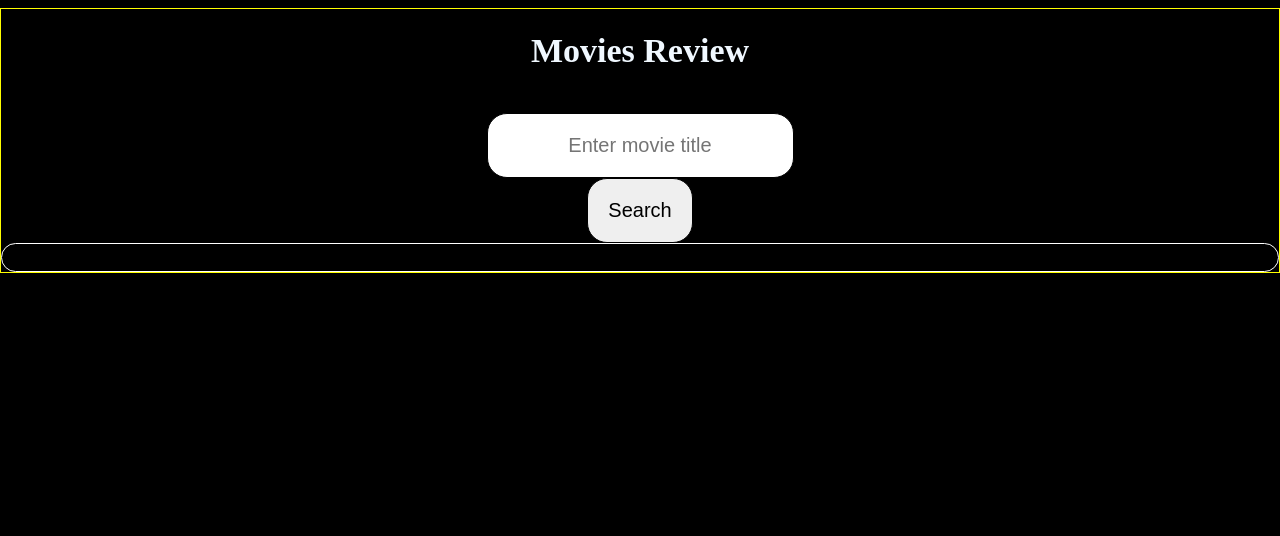
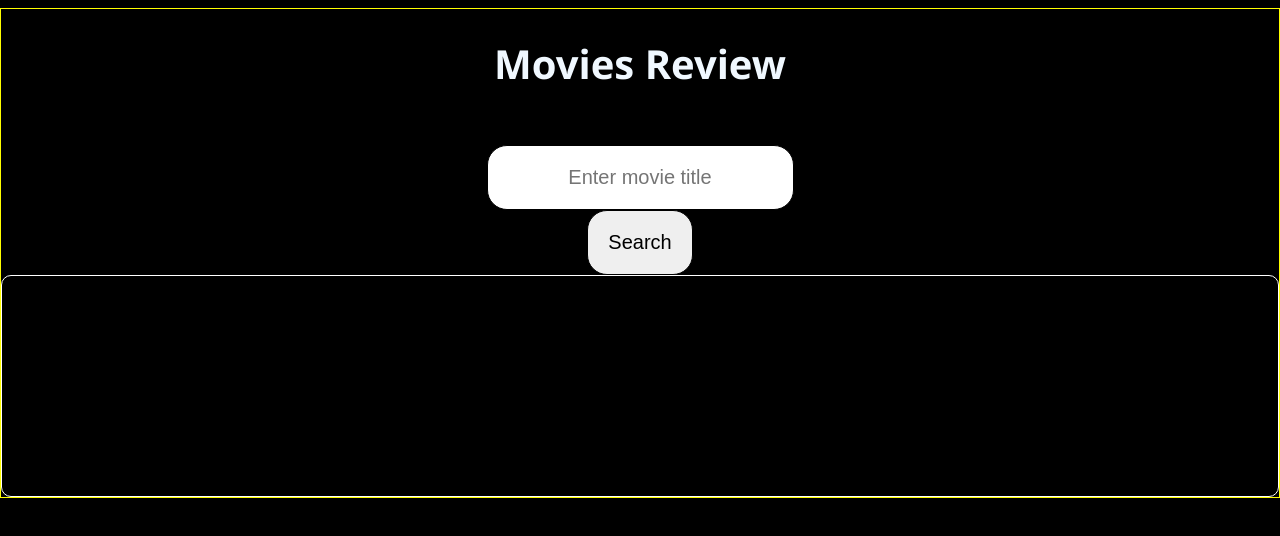
Before and after one commit to zeraiadhanom/Capstone_API, a plain HTML site: page index.html in a window 1280 px wide. Both pictures are taken after typing "Sample" into the empty fields and a click on the button "Search". Drawn offline with nearby package versions, Linux system fonts and the light colour scheme; no server answers.

Commit message:
changes updated to fix picture size

```diff
--- a/app.js
+++ b/app.js
@@ -6,30 +6,40 @@ const apiKey = '20b7f5cb0ac546e6bd0d8944a2b34cd1'
 
 const url = "https://api.nytimes.com/svc/movies/v2/reviews/search.json?critics-pick=Y&apikey=" + apiKey;
 
-function movieReviews(title) {
+function movieReviews(searchData) {
 
-  let fullURL = `${url}&query:${title}`
+  let fullURL = `${url}&query=${searchData}`;
+
   fetch(fullURL)
-  //console.log(fullURL)
     .then(response => response.json())
       .then(responseJson => {
-        //console.log(responseJson)
         displayResults(responseJson)
         })
-      .catch(error => alert('Something went wrong. Try again later.'));
+      .catch(error => console.log('Something went wrong. Try again later.'));
 }
 
-//why this is not working?
+  // looping throuh API array
  function displayResults(responseJson) {
+   //clean any displayed item;
+   $('.list').html('');
+
+       // Show a retry message if user enters invalid input or if item is not availble;
+
+   if(responseJson.results.length === 0) {
+     $('#notFound').removeClass('hidden')
+     $('#notFound').html('No movie availble with your search. Please try again.')
+
+   }
+
+     // looping through list of movies
     for (let i = 0; i < responseJson.results.length; i++){
-   // console.log(responseJson.results[i].display_title);
 
-  // Below line makes image is to link to anther image with high resolution
-   /* let newLink = responseJson.results[i].multimedia.src.split('-');
-    responseJson.results[i].multimedia.src = newLink[0] + "-superJumbo.jpg?quality=90&auto=webp"; */
+      //format image link
+      let newLink = responseJson.results[i].multimedia.src.split('-');
 
-         $('#results').html('')
-         $('#results').append(`<li class="list-group">
+ // display result on hml
+
+         $('.list').append(`<li class="list-group">
          <img src="${responseJson.results[i].multimedia.src}" class="img-thumbnail" </li>
          <section>
          <h1>${responseJson.results[i].display_title}</h1>
@@ -39,22 +49,18 @@ function movieReviews(title) {
          <p>${"Updated date: " + " " + responseJson.results[i].date_updated}</p>
          <a href=${responseJson.results[i].link.url}>${responseJson.results[i].display_title}</a>
         </section>`);
-
     }
 }
 
-
+// event listner; input search item and assign to searchData varibale.
 function watchForm() {
   $('.js-search-form').submit(function(event){
     event.preventDefault();
    const searchData = $('.js-query-title').val();
-     console.log(searchData);
     $('.js-query-title').val('');
 
    movieReviews(searchData);
   });
 }
 
-//$(movieReviews);
-//$(displayResults);
 $(watchForm);
--- a/index.html
+++ b/index.html
@@ -19,10 +19,10 @@
             <input type="text" class="js-query-title" placeholder="Enter movie title">
             <button class="hidden" id="submit" type="submit">Search</button>
         </form>
-        <div class="hidden" id="results">
+        <section class="hidden" id="results">
           <ul class="list"> </ul>
-
-        </div>
+        <section class="hidden" id="notFound" </sectin>
+        </section>
     </main>
     <script src="app.js"></script>
   </body>
--- a/style.css
+++ b/style.css
@@ -16,8 +16,10 @@ text-align: center;
 section {
 
   text-align: center;
+  padding-bottom: 80px;
 
 }
+
 
 body {
 
@@ -25,7 +27,8 @@ body {
   margin-left: auto;
   margin-right: auto;
   border: yellow solid 1px;
-  font-size: 17px;
+  font-size: 20px;
+  font-family: 'Segoe UI', Tahoma, Geneva, Verdana, sans-serif
 
 }
 
@@ -59,16 +62,16 @@ input {
 margin: auto;
 align-content: center;
 display: float-center;
-padding-top: 10px;
 color: white;
 border: 1px solid white;
-border-radius: 20px;
+border-radius: 10px;
 
 }
 
 .list-group {
-
+list-style: none;
 align-content: center;
+padding-bottom: 10px;
 }
 
 js-search-form {
@@ -85,5 +88,13 @@ font-size: 40px;
  display: block;
   margin-left: auto;
   margin-right: auto;
-  width: 50%;
+  width: 25%;
 }
+
+#notFound {
+
+  text-align: center;
+  padding-top: 40px;
+
+  display: float-center;
+  }
```
